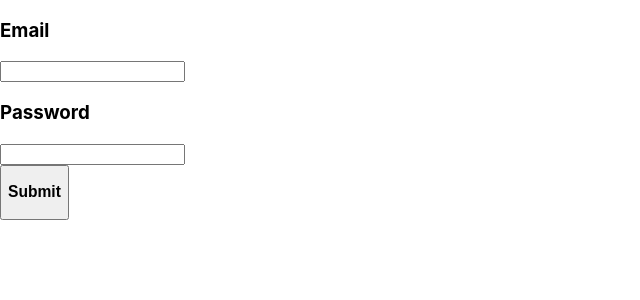
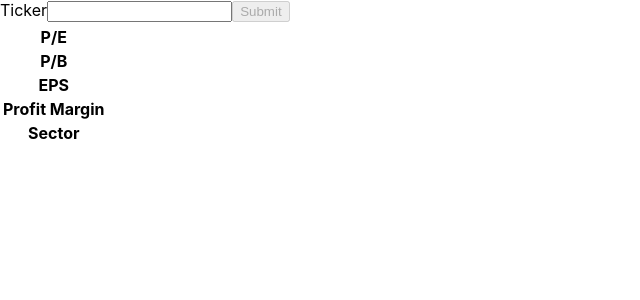
Before and after one commit to mattlee2021/Stock-Comparable-Analysis-App, a React (Create React App) app: page / in a window 1280 px wide. Shown: the top 300 px of the page, without its empty margins (0-640 px from the left). Built offline with nearby package versions, Linux system fonts and the light colour scheme.

Commit message:
feat: Add Stock Fetching functionality

```diff
--- a/src/App.js
+++ b/src/App.js
@@ -1,9 +1,36 @@
-import logo from "./logo.svg";
 import "./App.css";
-import LogOnForm from "./Components/LogOnForm";
+import LogOnForm from "./components/LogOnForm";
+import StockApi from "./api/StockApi";
+import React, { useState } from "react";
+import Card from "./components/Card";
 
 function App() {
-  return <LogOnForm />;
+  // const [singleStock, setSingleStock] = useState("");
+  // const getStockData = (data) => {
+  //   setSingleStock(data);
+  //   console.log(data, singleStock);
+  // };
+
+  const [stockData, setStockData] = useState([]);
+
+  const getStockData = (newStock) => {
+    for (const index in stockData) {
+      if (newStock.Ticker === stockData[index].Ticker) {
+        alert("That stock is already on your list!");
+        return;
+      }
+    }
+    setStockData((prev) => {
+      console.log("Prev", prev);
+      return [...prev, newStock];
+    });
+  };
+  return (
+    <React.Fragment>
+      <StockApi getStockData={getStockData} />
+      <Card stockData={stockData} />
+    </React.Fragment>
+  );
 }
 
 export default App;
--- /dev/null
+++ b/src/Components/Card.css
@@ -0,0 +1,15 @@
+.stockNames {
+  border-bottom: 1px solid black;
+}
+
+.metricLabel {
+  margin-top: 20%;
+}
+td {
+  text-align: center;
+}
+
+.stockCard {
+  display: flex;
+  justify-content: center;
+}
--- /dev/null
+++ b/src/Components/Card.js
@@ -0,0 +1,56 @@
+import React, { useEffect } from "react";
+import "./Card.css";
+
+const Card = (props) => {
+  const stockData = props.stockData;
+  console.log(typeof stockData);
+  useEffect(() => {
+    console.log("Use Effect,", stockData);
+  }, [stockData]);
+
+  return (
+    <table>
+      <thead>
+        <tr className="stockNames">
+          {stockData.map((stockData) => {
+            return <th> {stockData["Name"]} </th>;
+          })}
+        </tr>
+      </thead>
+      <tbody>
+        <tr>
+          <th className="metricLabel">P/E</th>
+          {stockData.map((stockData) => {
+            return <td> {stockData["P/E"]} </td>;
+          })}
+        </tr>
+        <tr>
+          <th className="metricLabel">P/B</th>
+          {stockData.map((stockData) => {
+            return <td> {stockData["P/B"]} </td>;
+          })}
+        </tr>
+        <tr>
+          <th>EPS</th>
+          {stockData.map((stockData) => {
+            return <td> {stockData["EPS"]} </td>;
+          })}
+        </tr>
+        <tr>
+          <th>Profit Margin</th>
+          {stockData.map((stockData) => {
+            return <td> {stockData["Profit Margin"]} </td>;
+          })}
+        </tr>
+        <tr>
+          <th>Sector</th>
+          {stockData.map((stockData) => {
+            return <td> {stockData["Sector"]} </td>;
+          })}
+        </tr>
+      </tbody>
+    </table>
+  );
+};
+
+export default Card;
--- a/src/Components/LogOnForm.js
+++ b/src/Components/LogOnForm.js
@@ -4,20 +4,27 @@ const LogOnForm = () => {
   const emailRef = useRef();
   const passwordRef = useRef();
   const [isLogin, setIsLogin] = useState(false);
+  const [isLoading, setIsLoading] = useState(false); //use loading state to conditionally render loading
 
   const changeAuthModeHandler = () => {
     setIsLogin((prevState) => !prevState);
   };
+
   const onSubmitHandler = (event) => {
     event.preventDefault();
     const email = emailRef.current.value;
     const password = passwordRef.current.value;
+    setIsLoading(true);
+    let apiURL;
+    if (isLogin) {
+      apiURL =
+        "https://identitytoolkit.googleapis.com/v1/accounts:signInWithPassword?key=AIzaSyAapwykxzCrhSRZM7sRNY4zz47rcBE-aDo";
+    } else {
+      apiURL =
+        "https://identitytoolkit.googleapis.com/v1/accounts:signUp?key=AIzaSyAapwykxzCrhSRZM7sRNY4zz47rcBE-aDo";
+    }
 
-    if (isLogin) {
-    } else {
-      fetch(
-        "https://identitytoolkit.googleapis.com/v1/accounts:signUp?key=AIzaSyAapwykxzCrhSRZM7sRNY4zz47rcBE-aDo",
-        {
+    fetch(apiURL, {
       method: "POST",
       body: JSON.stringify({
         email: email,
@@ -27,18 +34,34 @@ const LogOnForm = () => {
       headers: {
         "Content-Type": "application/json",
       },
-        }
-      ).then((response) => {
+    })
+      .then((response) => {
+        setIsLoading(false);
         if (response.ok) {
-          console.log("Success");
+          return response.json();
         } else {
-          response.json().then((data) => {
-            console.log(data);
+          return response.json().then((data) => {
+            let errorMessage = "Authentication Error";
+
+            // if (data && data.error && data.error.message) {
+            //   errorMessage = data.error.message;
+            // }
+            throw new Error(errorMessage);
           });
         }
+      })
+      .then((data) => {
+        console.log(data);
+        setIsLogin(true);
+        if (data.idToken) {
+        }
+      })
+      .catch((error) => {
+        setIsLoading(false);
+        alert(error);
       });
-    }
   };
+
   return (
     <form onSubmit={onSubmitHandler}>
       <div>
@@ -47,9 +70,13 @@ const LogOnForm = () => {
         <h3>Password</h3>
         <input type="password" id="password" ref={passwordRef} />
       </div>
+      {!isLoading ? (
         <button type="submit" id="submit">
-        <h3>Submit</h3>
+          Submit
         </button>
+      ) : (
+        <p>Loading</p>
+      )}
     </form>
   );
 };
--- /dev/null
+++ b/src/api/StockApi.js
@@ -0,0 +1,61 @@
+import { useState } from "react";
+
+const StockApi = (props) => {
+  const [ticker, setTicker] = useState("");
+  let stockData = {};
+  //API KEY is TD8ZNN64UTNOK6DA
+
+  const onSubmitTickerHandler = (event) => {
+    event.preventDefault();
+    const stockAPI =
+      "https://www.alphavantage.co/query?function=OVERVIEW&symbol=" +
+      ticker +
+      "&apikey=TD8ZNN64UTNOK6DA";
+    // Handle empty case by disabling submit if there is no input
+    // Now, need to handle case where there is a bad input
+    fetch(stockAPI) // NAME, PERATIO, EPS, SECTOR, PriceToBookRatio, ProfitMargin
+      .then((response) => {
+        return response.json();
+      })
+      .then((data) => {
+        if (Object.keys(data).length === 0) {
+          throw new Error("Invalid Ticker");
+        }
+        stockData = {
+          Ticker: ticker,
+          Name: data.Name,
+          "P/E": data.PERatio,
+          EPS: data.EPS,
+          "P/B": data.PriceToBookRatio,
+          "Profit Margin": data.ProfitMargin,
+          Sector: data.Sector,
+        };
+        props.getStockData(stockData);
+        setTicker("");
+      })
+      .catch((error) => {
+        console.log(error);
+      });
+  };
+  return (
+    <form>
+      <label> Ticker</label>
+      <input
+        type="text"
+        value={ticker}
+        onChange={(event) => {
+          setTicker(event.target.value);
+        }}
+      />
+      <button
+        type="submit"
+        disabled={ticker.length === 0}
+        onClick={onSubmitTickerHandler}
+      >
+        Submit
+      </button>
+    </form>
+  );
+};
+
+export default StockApi;
```
Also changed, not shown: public/logo192.png (deleted), public/logo512.png (deleted). Lines whose indentation alone changed are shown as unchanged.
